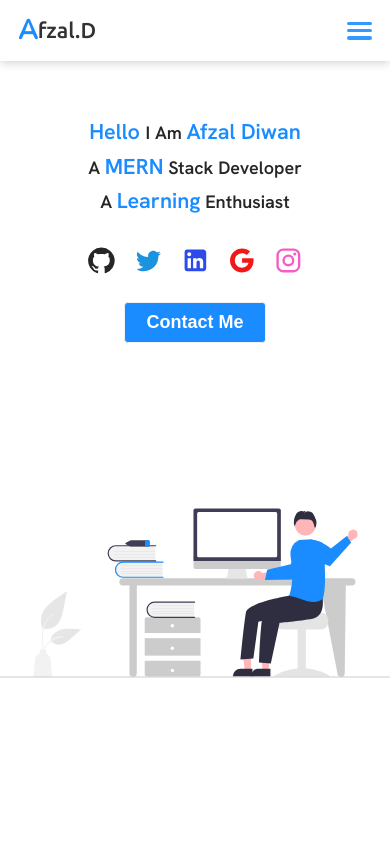
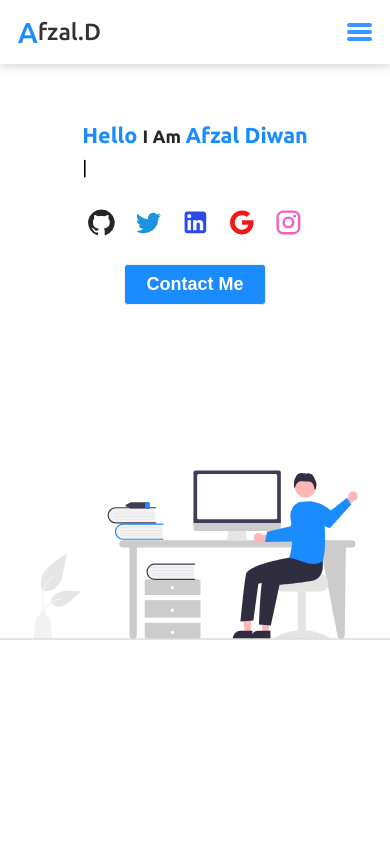
Before and after one commit to Afzal-husen/Portfolio-nextjs, a Next.js app: page / in a window 390 px wide. Shown: the top 841 px of the page. Built offline with nearby package versions, Linux system fonts and the light colour scheme.

Commit message:
added typed animation

```diff
--- a/package.json
+++ b/package.json
@@ -18,6 +18,7 @@
     "next": "13.2.4",
     "react": "18.2.0",
     "react-dom": "18.2.0",
-    "react-icons": "^4.8.0"
+    "react-icons": "^4.8.0",
+    "typed.js": "^2.0.15"
   }
 }
--- a/src/pages/Home.jsx
+++ b/src/pages/Home.jsx
@@ -2,6 +2,7 @@ import Image from "next/image";
 import DarkThemeLayout from "@/components/DarkThemeLayout";
 import Details from "@/components/Details";
 import styles from "../styles/Home.module.css";
+import Typed from "typed.js";
 import {
   GitHub,
   Twitter,
@@ -10,8 +11,33 @@ import {
   Instagram,
 } from "@mui/icons-material";
 import Link from "next/link";
+import { useEffect, useRef } from "react";
 
 const Home = () => {
+  const el = useRef(null);
+
+  useEffect(() => {
+    const options = {
+      strings: [
+        `<span>Hello </span> I Am <span>Afzal Diwan</span>
+        <br />
+        A <span>MERN</span> Stack Developer
+        <br />
+        A <span>Learning</span> Enthusiast
+        `,
+      ],
+      typeSpeed: 20,
+      backSpeed: 10,
+      loop: true,
+      cursorChar: "|",
+    };
+
+    const typed = new Typed(el.current, options);
+    return () => {
+      typed.destroy();
+    };
+  }, []);
+
   return (
     <>
       <DarkThemeLayout>
@@ -19,48 +45,38 @@ const Home = () => {
           <div className={styles.wrapper}>
             <div className={styles.heading}>
               <div>
-                <h4 className={styles.name}>
-                  <span>Hello </span> I Am <span>Afzal Diwan</span>
-                </h4>
-                <h4 className={styles.name}>
-                  A <span>MERN</span> Stack Developer
-                </h4>
-                <h4 className={styles.name}>
-                  A <span>Learning</span> Enthusiast
-                </h4>
+                <h4 ref={el} className={styles.name}></h4>
                 <div className={styles.btn}>
                   {/* social handles */}
                   <div className={styles.icons}>
-                    <a  href="https://github.com/Afzal-husen" target="_blank">
+                    <a href="https://github.com/Afzal-husen" target="_blank">
                       <GitHub className={styles.github} />
                     </a>
                     <a href="https://twitter.com/Afzal_Diwan_7" target="_blank">
                       <Twitter className={styles.twitter} />
                     </a>
-                    <a href="https://www.linkedin.com/in/afzal-diwan-7202b8239/" target="_blank">
+                    <a
+                      href="https://www.linkedin.com/in/afzal-diwan-7202b8239/"
+                      target="_blank">
                       <LinkedIn className={styles.linkdn} />
                     </a>
                     <a href="mailto:afzalhusen3@gmail.com">
                       <Google className={styles.google} />
                     </a>
-                    <a href="https://www.instagram.com/Afzal_Diwan_7/" target="_blank">
+                    <a
+                      href="https://www.instagram.com/Afzal_Diwan_7/"
+                      target="_blank">
                       <Instagram className={styles.insta} />
                     </a>
                   </div>
                   <button>
-                    <Link href="/Contact">
-                      Contact Me
-                    </Link>
+                    <Link href="/Contact">Contact Me</Link>
                   </button>
                 </div>
               </div>
             </div>
             <div className={styles.image}>
-              <Image
-              src={"/images/hello.svg"}
-              width={500}
-              height={500}
-              />
+              <Image src={"/images/hello.svg"} width={500} height={500} />
             </div>
           </div>
           <Details />
--- a/src/styles/Home.module.css
+++ b/src/styles/Home.module.css
@@ -1,5 +1,4 @@
-@import url('https://fonts.googleapis.com/css2?family=Bebas+Neue&family=Hanken+Grotesk:wght@300;400;500;600;700&family=Montserrat:ital,wght@0,100;0,200;0,300;0,400;0,500;0,600;0,700;0,800;0,900;1,100;1,200;1,300;1,400;1,500;1,600;1,700;1,800;1,900&family=Nunito&family=Roboto+Flex:opsz,wght@8..144,800;8..144,900;8..144,1000&family=Roboto:wght@100;300;400;500;700&family=Ubuntu:ital,wght@0,400;0,500;0,700;1,300;1,400;1,500;1,700&display=swap');
-
+@import url("https://fonts.googleapis.com/css2?family=Bebas+Neue&family=Hanken+Grotesk:wght@300;400;500;600;700&family=Montserrat:ital,wght@0,100;0,200;0,300;0,400;0,500;0,600;0,700;0,800;0,900;1,100;1,200;1,300;1,400;1,500;1,600;1,700;1,800;1,900&family=Nunito&family=Roboto+Flex:opsz,wght@8..144,800;8..144,900;8..144,1000&family=Roboto:wght@100;300;400;500;700&family=Ubuntu:ital,wght@0,400;0,500;0,700;1,300;1,400;1,500;1,700&display=swap");
 
 .wrapper {
   display: flex;
@@ -23,10 +22,8 @@
   font-weight: 600;
   margin: 0;
   color: #262626;
-  text-align: center;
-        /* font-family: 'Bebas Neue', cursive; */
-        font-family: 'Hanken Grotesk', sans-serif;
-
+  text-align: left;
+  /* font-family: "Hanken Grotesk", sans-serif; */
 }
 
 .name > span {
--- a/src/styles/Logo.module.css
+++ b/src/styles/Logo.module.css
@@ -1,9 +1,7 @@
-  @import url('https://fonts.googleapis.com/css2?family=Bebas+Neue&family=Hanken+Grotesk:wght@300;400;500;600;700&family=Montserrat:ital,wght@0,100;0,200;0,300;0,400;0,500;0,600;0,700;0,800;0,900;1,100;1,200;1,300;1,400;1,500;1,600;1,700;1,800;1,900&family=Nunito&family=Roboto+Flex:opsz,wght@8..144,800;8..144,900;8..144,1000&family=Roboto:wght@100;300;400;500;700&family=Ubuntu:ital,wght@0,400;0,500;0,700;1,300;1,400;1,500;1,700&display=swap');
-
 .logo {
     margin: 0;
     font-weight: 500;
-    font-size: 1.6rem;
+    font-size: 1.3rem;
     color: #323232;
     cursor: pointer;
     transition: 0.5s all ease;
@@ -13,24 +11,11 @@
 
 .logo span {
     color: #1a8cff;
-    font-size: 2rem;
-    font-weight: 600;
+    font-size: 1.6rem;
+    font-weight: 500;
 }
 
 /* for mobile */
 @media only screen and (max-width: 480px) {
-    .logo {
-        /* font-family: 'Montserrat', sans-serif; */
-        /* font-family: 'Roboto', sans-serif; */
-        font-family: 'Ubuntu', sans-serif;
-        font-size: 1.2rem;
-    }
-    .logo span {
-        /* font-family: 'Hanken Grotesk', sans-serif; */
-        font-family: 'Nunito', sans-serif;
-        /* font-family: 'Roboto Flex', sans-serif; */
-        /* font-family: 'Bebas Neue', cursive; */
-        font-size: 1.5rem;
-        /* font-weight: 500; */
-    }
+
 }
--- a/src/styles/globals.css
+++ b/src/styles/globals.css
@@ -1,12 +1,14 @@
+@import url("https://fonts.googleapis.com/css2?family=Bebas+Neue&family=Hanken+Grotesk:wght@300;400;500;600;700&family=Montserrat:ital,wght@0,100;0,200;0,300;0,400;0,500;0,600;0,700;0,800;0,900;1,100;1,200;1,300;1,400;1,500;1,600;1,700;1,800;1,900&family=Nunito&family=Roboto+Flex:opsz,wght@8..144,800;8..144,900;8..144,1000&family=Roboto:wght@100;300;400;500;700&family=Ubuntu:ital,wght@0,400;0,500;0,700;1,300;1,400;1,500;1,700&display=swap");
 
 html,
 body {
   padding: 0;
   margin: 0;
-  font-family: -apple-system, BlinkMacSystemFont, Segoe UI, Roboto, Oxygen, Ubuntu,
-    Cantarell, Fira Sans, Droid Sans, Helvetica Neue, sans-serif;
+
+  font-family: "Ubuntu", "Roboto", sans-serif;
   line-height: 1.6;
   font-size: 18px;
+  overflow-x: hidden;
 }
 
 * {
```
Also changed, not shown: src/components/ProjectCard.jsx (+11 -11 lines), 1 other file (tests, documents, lock files or other folders).
